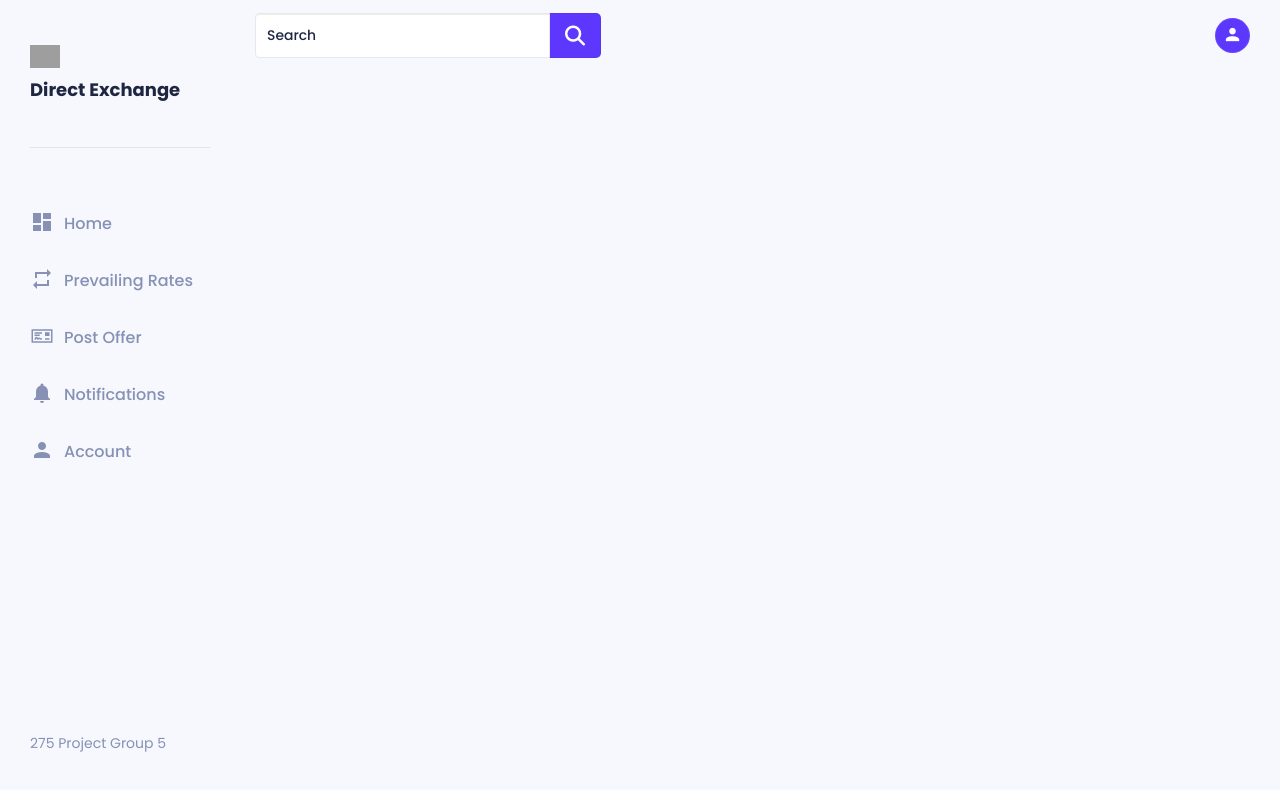
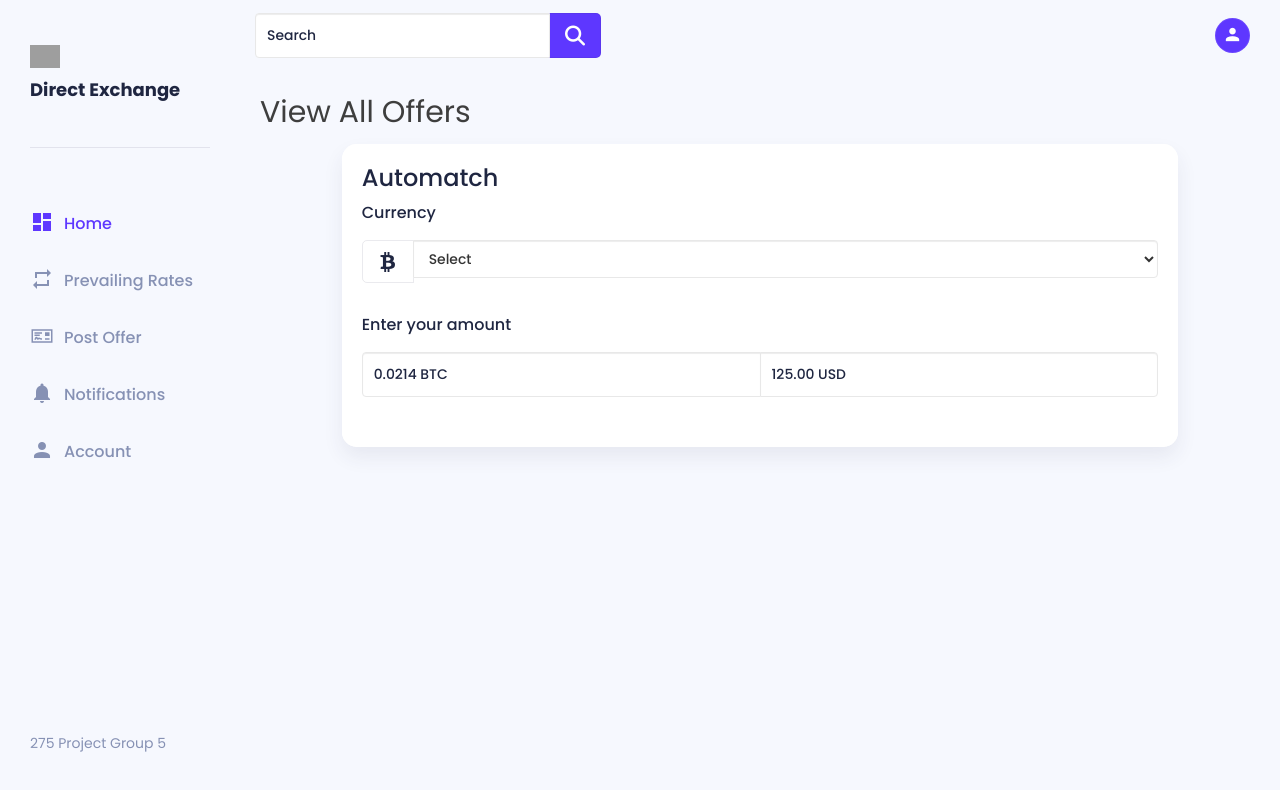
Before and after one commit to Nithya72/DirectExchange, a React (Create React App) app in the folder frontend/: page / in a window 1280 px wide. Shown: the top 790 px of the page. Built offline with nearby package versions, Linux system fonts and the light colour scheme; grey boxes are pictures that could not be loaded; a web font is replaced by a local one.

Commit message:
Automatch placeholder

```diff
--- a/frontend/src/App.css
+++ b/frontend/src/App.css
@@ -87,3 +87,17 @@
   line-height: 50px;
   padding: 0;
 } */
+
+
+.PageTitle {
+	font-size: 30px;
+  	letter-spacing: 0px;
+  	text-align: left;
+  	color: #3e3e3e;
+  	padding-left: 20px;
+}
+
+.myContainer {
+  display: flex;
+  flex-direction: column;
+}
--- a/frontend/src/App.js
+++ b/frontend/src/App.js
@@ -12,9 +12,10 @@ class App extends Component {
     return (
       //Use Browser Router to route to different pages
       <BrowserRouter>
-        <div className="main-wrapper">
+        <div>
           <Header />
           <SideBar />
+
           <div className="content-body">
             <Main />
           </div>
--- /dev/null
+++ b/frontend/src/components/Automatch/automatch.js
@@ -0,0 +1,63 @@
+import React, { Component } from "react";
+
+export default class Automatch extends Component {
+  render() {
+    return (
+        <div className="col-md-10" style={{marginTop:'20px', alignSelf: 'center'}}>
+          <div className="card">
+            <div className="card-body">
+              <div className="buy-sell-widget">
+                <h3>Automatch</h3>
+                <div className="tab-content tab-content-default">
+                  <div
+                    className="tab-pane fade show active"
+                    id="buy"
+                    role="tabpanel"
+                  >
+                    <form
+                      method="post"
+                      name="myform"
+                      className="currency_validate"
+                    >
+                      <div className="form-group">
+                        <label className="mr-sm-2">Currency</label>
+                        <div className="input-group mb-3">
+                          <div className="input-group-prepend">
+                            <label className="input-group-text">
+                              <i className="cc BTC-alt" />
+                            </label>
+                          </div>
+                          <select name="currency" className="form-control">
+                            <option value>Select</option>
+                            <option value="bitcoin">Bitcoin</option>
+                            <option value="litecoin">Litecoin</option>
+                          </select>
+                        </div>
+                      </div>
+                      <div className="form-group">
+                        <label className="mr-sm-2">Enter your amount</label>
+                        <div className="input-group">
+                          <input
+                            type="text"
+                            name="currency_amount"
+                            className="form-control"
+                            placeholder="0.0214 BTC"
+                          />
+                          <input
+                            type="text"
+                            name="usd_amount"
+                            className="form-control"
+                            placeholder="125.00 USD"
+                          />
+                        </div>
+                      </div>
+                    </form>
+                  </div>
+                </div>
+              </div>
+            </div>
+          </div>
+        </div>
+    );
+  }
+}
--- a/frontend/src/components/Main.js
+++ b/frontend/src/components/Main.js
@@ -11,16 +11,16 @@ import GetMyOffers from "./ExchangeOffers/GetMyOffers";
 import ViewOfferMatches from "./ExchangeOffers/ViewOfferMatches";
 import Transact from "./Transact/Transact";
 import PrevailingRates from "./Rates/PrevailingRates";
+import viewAllOffers from "./Screens/ViewAllOffers/viewAllOffers";
 
 
 //Create a Main Component
 class Main extends Component {
   render() {
     return (
-      <div>
         <Router history={history}>
           <Switch>
-            <Route exact path="/" component={LandingPage} />
+            <Route exact path="/" component={viewAllOffers} />
             <Route exact path="/signup" component={SignUp} />
             <Route exact path="/login" component={Login} />
             <Route exact path="/offers" component={Offers} />
@@ -34,7 +34,6 @@ class Main extends Component {
             <Route path="/rates" component={PrevailingRates} />
           </Switch>
         </Router>
-      </div>
     );
   }
 }
--- a/frontend/src/components/Navigation/SideBar.js
+++ b/frontend/src/components/Navigation/SideBar.js
@@ -12,7 +12,7 @@ export class SideBar extends Component {
         <div className="menu">
           <ul>
             <li>
-              <NavLink to="/Home" activeClassName="active">
+              <NavLink exact to="/" activeClassName="active">
                 <span><i className="mdi mdi-view-dashboard" /></span>
                 <span className="nav-text">Home</span>
               </NavLink>
--- /dev/null
+++ b/frontend/src/components/Screens/ViewAllOffers/viewAllOffers.js
@@ -0,0 +1,14 @@
+import React, { Component } from "react";
+
+import Automatch from '../../Automatch/automatch.js';
+
+export default class Home extends Component {
+  render() {
+    return (
+      <div className="myContainer">
+        <span className="PageTitle">View All Offers</span>
+        <Automatch />
+      </div>
+    );
+  }
+}
```
Also changed, not shown: frontend/src/styles/css/style.css.
